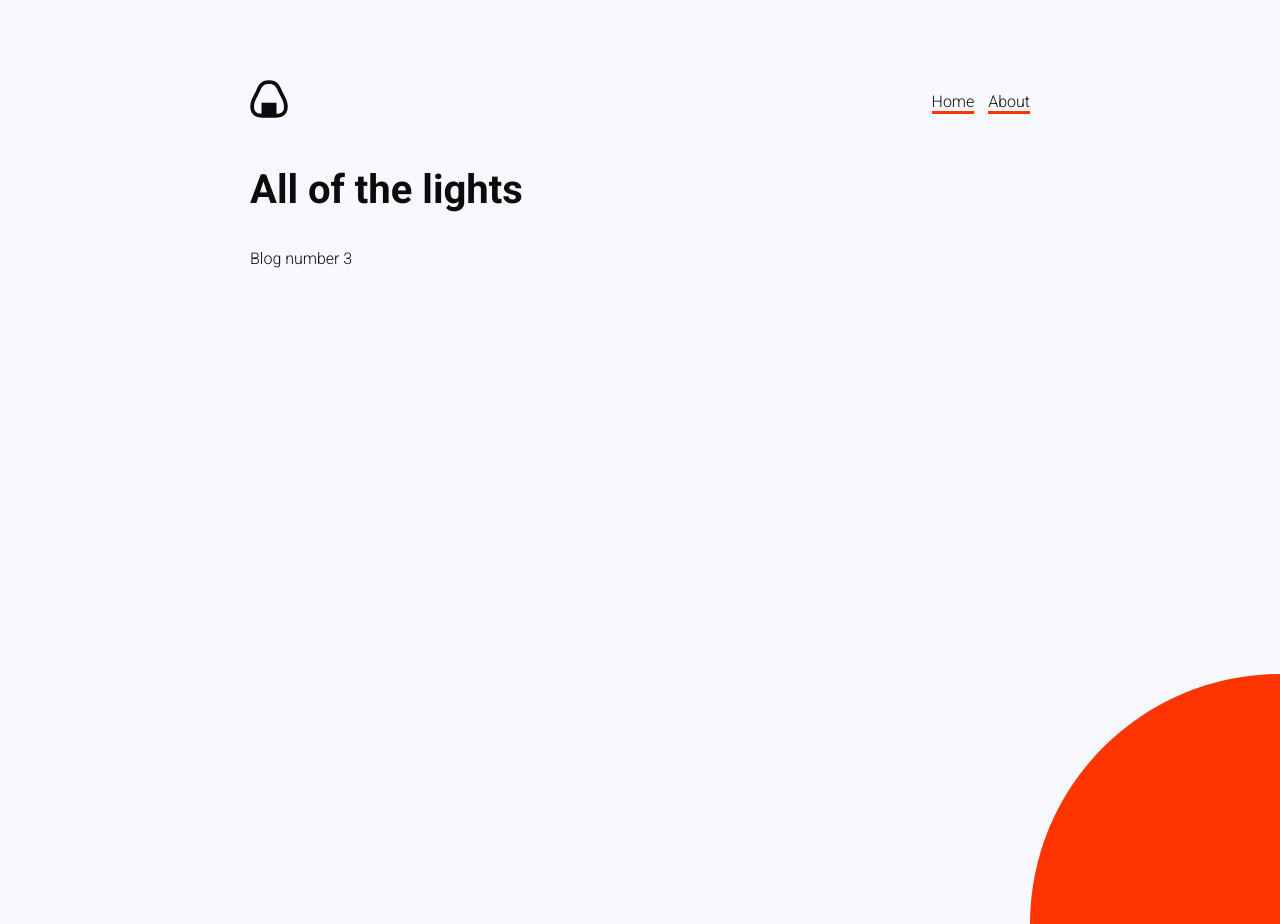
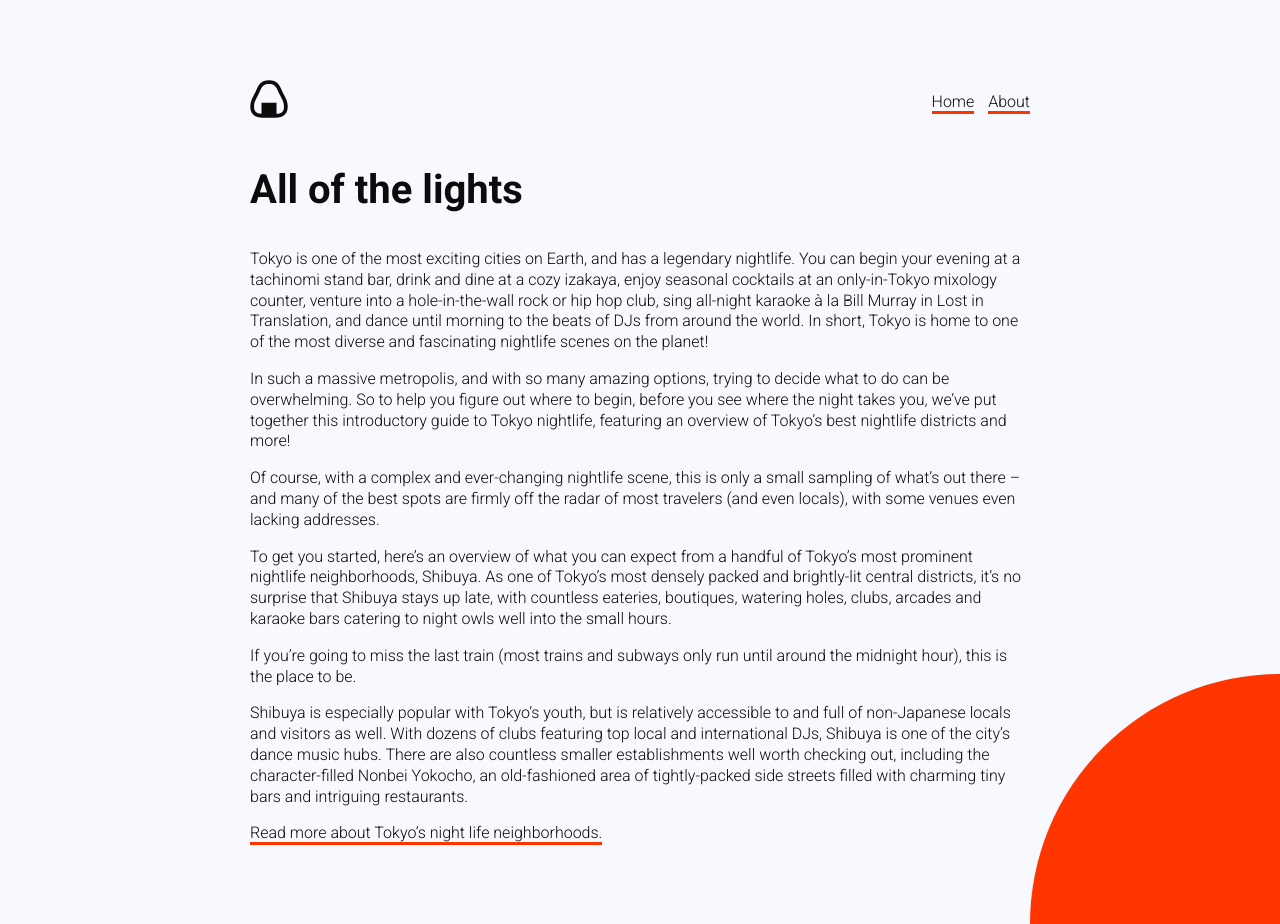
Before and after one commit to jltanner/anightinjapan, a Jekyll site: the page built from _posts/2021-04-16-new-post.md, in a window 1280 px wide and 924 px high. Built offline with Jekyll 4.4.1, drawn with Linux system fonts in a browser that asks for light colours.

Commit message:
Updated New Post

```diff
--- a/_posts/2021-04-16-new-post.md
+++ b/_posts/2021-04-16-new-post.md
@@ -5,4 +5,16 @@
   red-light entertainment and the infamous Robot Restaurant.
 ---
 
-Blog number 3
+Tokyo is one of the most exciting cities on Earth, and has a legendary nightlife. You can begin your evening at a tachinomi stand bar, drink and dine at a cozy izakaya, enjoy seasonal cocktails at an only-in-Tokyo mixology counter, venture into a hole-in-the-wall rock or hip hop club, sing all-night karaoke à la Bill Murray in Lost in Translation, and dance until morning to the beats of DJs from around the world. In short, Tokyo is home to one of the most diverse and fascinating nightlife scenes on the planet!
+
+In such a massive metropolis, and with so many amazing options, trying to decide what to do can be overwhelming. So to help you figure out where to begin, before you see where the night takes you, we’ve put together this introductory guide to Tokyo nightlife, featuring an overview of Tokyo’s best nightlife districts and more!
+
+Of course, with a complex and ever-changing nightlife scene, this is only a small sampling of what’s out there – and many of the best spots are firmly off the radar of most travelers (and even locals), with some venues even lacking addresses.
+
+To get you started, here’s an overview of what you can expect from a handful of Tokyo’s most prominent nightlife neighborhoods, Shibuya. As one of Tokyo’s most densely packed and brightly-lit central districts, it’s no surprise that Shibuya stays up late, with countless eateries, boutiques, watering holes, clubs, arcades and karaoke bars catering to night owls well into the small hours.
+
+If you’re going to miss the last train (most trains and subways only run until around the midnight hour), this is the place to be.
+
+Shibuya is especially popular with Tokyo’s youth, but is relatively accessible to and full of non-Japanese locals and visitors as well. With dozens of clubs featuring top local and international DJs, Shibuya is one of the city’s dance music hubs. There are also countless smaller establishments well worth checking out, including the character-filled Nonbei Yokocho, an old-fashioned area of tightly-packed side streets filled with charming tiny bars and intriguing restaurants.
+
+[Read more about Tokyo’s night life neighborhoods.](https://boutiquejapan.com/tokyo-nightlife-guide/)
```
